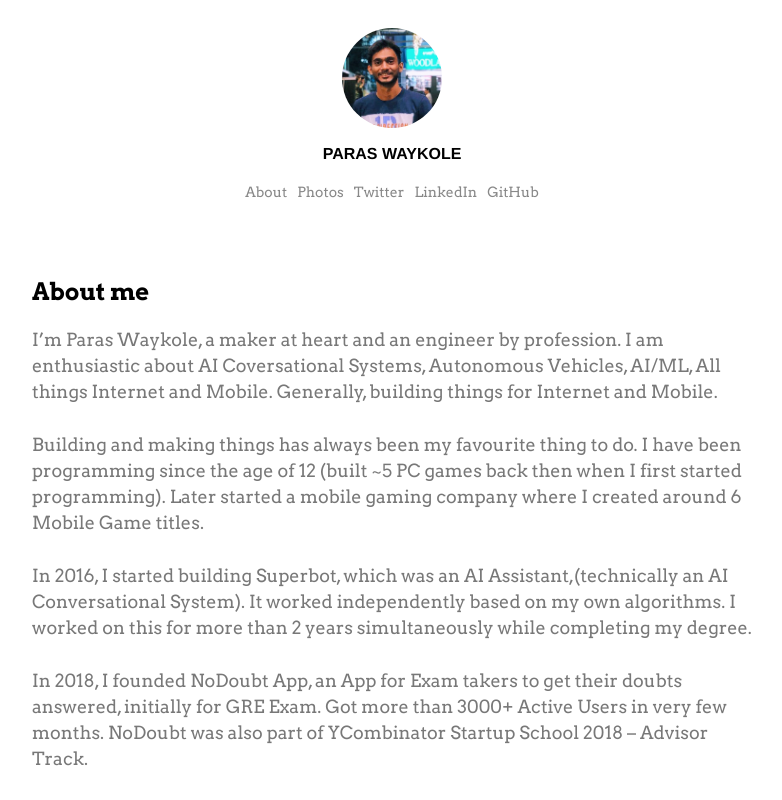
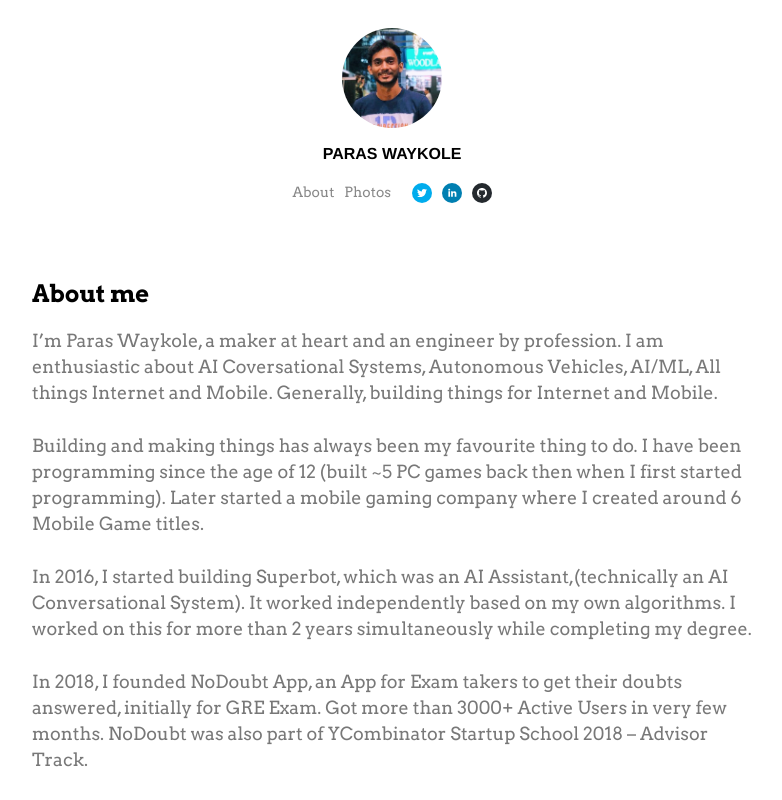
Before and after one commit to paraswaykole/paraswaykole-personal-website, a Next.js app: page / in a window 1280 px wide. Shown: the top 800 px of the page, without its empty margins (248-1030 px from the left). Built offline with nearby package versions, Linux system fonts and the light colour scheme.

Commit message:
add social icons

```diff
--- a/components/header.js
+++ b/components/header.js
@@ -1,4 +1,5 @@
 import Link from "next/link";
+import { SocialIcon } from "react-social-icons";
 
 export default function Header() {
   return (
@@ -35,16 +36,24 @@ export default function Header() {
                   <a>Photos</a>
                 </Link>
               </li>
+              &nbsp;&nbsp;&nbsp;
               <li className="main-navigation-item">
-                <a href="https://twitter.com/ParasWaykole">Twitter</a>
+                <SocialIcon
+                  url="https://twitter.com/ParasWaykole"
+                  style={{ width: 20, height: 20 }}
+                />
               </li>
               <li className="main-navigation-item">
-                <a href="https://www.linkedin.com/in/paras-waykole/">
-                  LinkedIn
-                </a>
+                <SocialIcon
+                  url="https://www.linkedin.com/in/paras-waykole/"
+                  style={{ width: 20, height: 20 }}
+                />
               </li>
               <li className="main-navigation-item">
-                <a href="https://github.com/paraswaykole">GitHub</a>
+                <SocialIcon
+                  url="https://github.com/paraswaykole"
+                  style={{ width: 20, height: 20 }}
+                />
               </li>
             </ul>
           </div>
--- a/package.json
+++ b/package.json
@@ -14,7 +14,8 @@
     "next": "12.1.6",
     "react": "18.1.0",
     "react-dom": "18.1.0",
-    "react-photo-gallery": "^8.0.0"
+    "react-photo-gallery": "^8.0.0",
+    "react-social-icons": "^5.13.0"
   },
   "devDependencies": {
     "eslint": "8.15.0",
```
Also changed, not shown: 4 other files (tests, documents, lock files or other folders).
